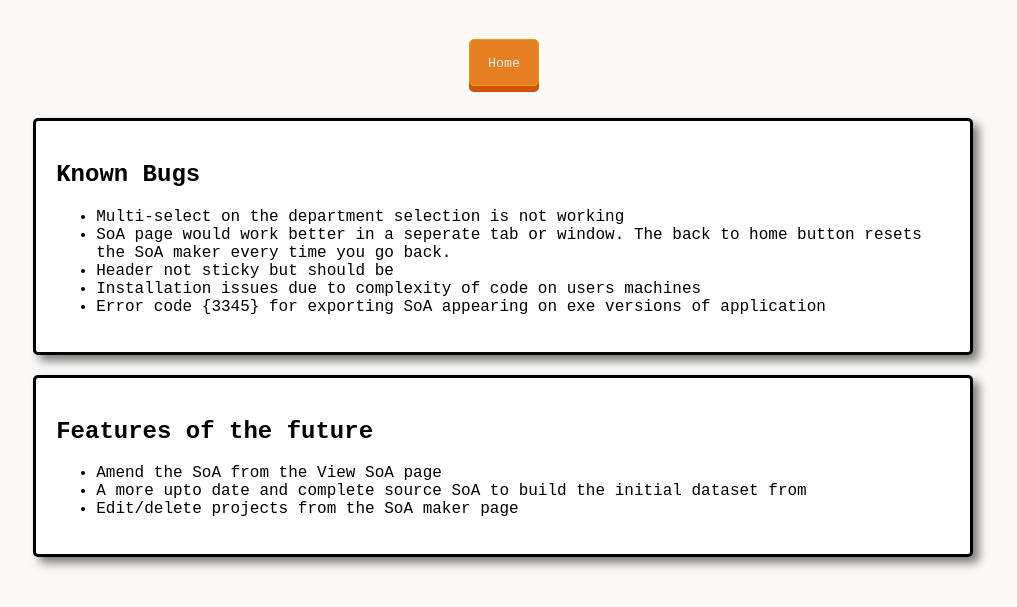
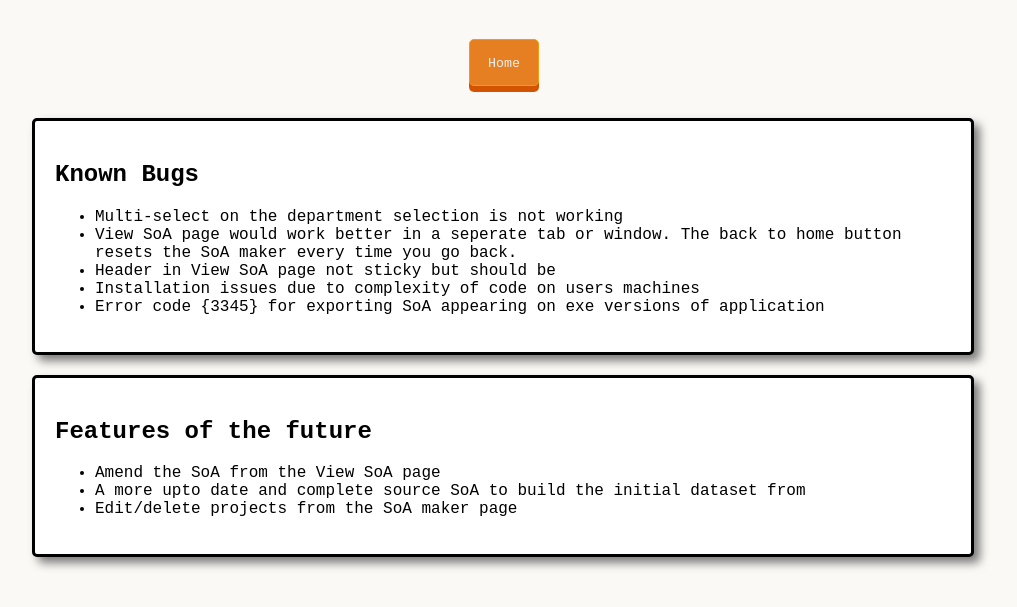
Before and after one commit to joeyclemens/soa-maker2, a plain HTML site: page bugsandthefuture.html in a window 1280 px wide. Shown: the part 105-712 px from the top of the page, without its empty margins (137-1154 px from the left). Drawn offline with Linux system fonts and the light colour scheme.

Commit message:
Update bugsandthefuture.html

```diff
--- a/bugsandthefuture.html
+++ b/bugsandthefuture.html
@@ -22,8 +22,8 @@
        <h2>Known Bugs</h2>
        <ul>
         <li>Multi-select on the department selection is not working </li>
-        <li>SoA page would work better in a seperate tab or window. The back to home button resets the SoA maker every time you go back.</li>
-        <li>Header not sticky but should be</li>
+        <li>View SoA page would work better in a seperate tab or window. The back to home button resets the SoA maker every time you go back.</li>
+        <li>Header in View SoA page not sticky but should be</li>
         <li>Installation issues due to complexity of code on users machines</li>
         <li>Error code {3345} for exporting SoA appearing on exe versions of application</li>
        </ul>
```
